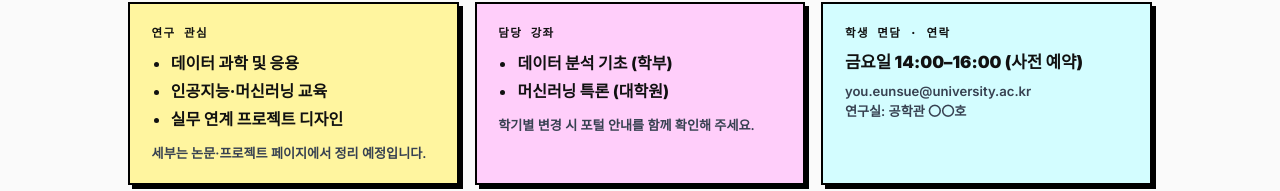
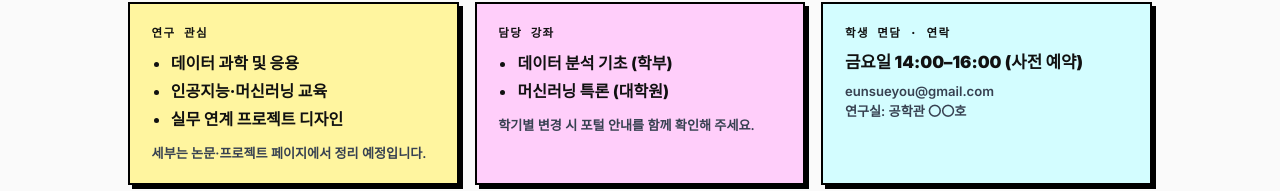
Before and after one commit to silzzang/eunsue-home, a React (Vite) app: page / in a window 1280 px wide. Shown: the part 442-633 px from the top of the page. Built offline with nearby package versions, Linux system fonts and the light colour scheme.

Commit message:
Update contact information for Professor Yoo Eunsu in App.jsx, changing email address from university domain to Gmail.

```diff
--- a/src/App.jsx
+++ b/src/App.jsx
@@ -98,7 +98,7 @@ function App() {
             <h2 className="nl-card-label">학생 면담 · 연락</h2>
             <p className="nl-card-strong">금요일 14:00–16:00 (사전 예약)</p>
             <p className="nl-card-note">
-              you.eunsue@university.ac.kr
+              eunsueyou@gmail.com
               <br />
               연구실: 공학관 〇〇호
             </p>
@@ -128,7 +128,7 @@ function App() {
         <section className="nl-cta" aria-label="문의 안내">
           <p className="nl-cta-title">강의·연구 협업이 필요하신가요?</p>
           <p className="nl-cta-desc">메일로 간단한 제목과 일정을 남겨 주시면 회신 드리겠습니다.</p>
-          <a className="nl-cta-btn" href="mailto:you.eunsue@university.ac.kr">
+          <a className="nl-cta-btn" href="mailto:eunsueyou@gmail.com">
             협업 · 문의하기
           </a>
         </section>
```
